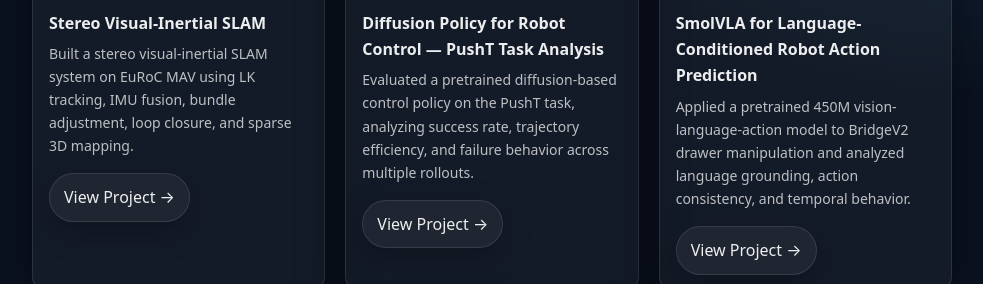
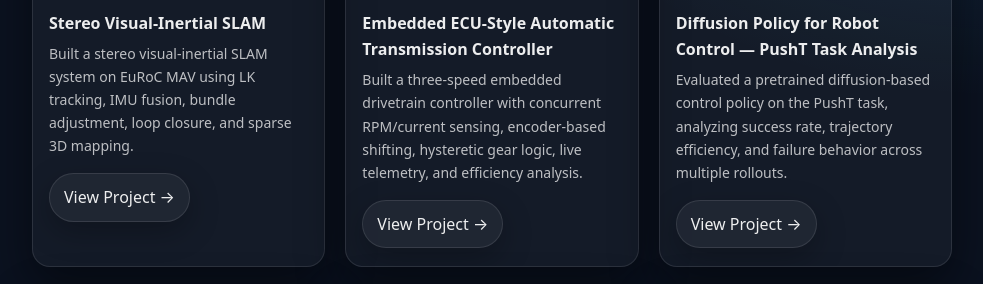
Before and after one commit to adityx23/adityapatil, a Jekyll site: the page built from projects.md, in a window 1280 px wide, cut to the strip 350-634 px from the top of the page. Shown: the whole strip, without its empty margins (148-1131 px from the left). Built offline with Jekyll 4.4.1, drawn with Linux system fonts in a browser that asks for light colours.

Commit message:
Add ECU transmission project

```diff
--- a/assets/css/custom.css
+++ b/assets/css/custom.css
@@ -218,6 +218,17 @@
   border: 1px solid var(--border);
 }
 
+.project-video{
+  display: block;
+  width: 100%;
+  max-width: 760px;
+  margin: 16px auto;
+  border: 1px solid var(--border);
+  border-radius: 14px;
+  background: #000;
+  box-shadow: var(--shadow);
+}
+
 /* ============================= */
 /* Projects Landing Page Cards */
 /* ============================= */
--- a/projects.md
+++ b/projects.md
@@ -17,6 +17,17 @@
         Built a stereo visual-inertial SLAM system on EuRoC MAV using LK tracking, IMU fusion, bundle adjustment, loop closure, and sparse 3D mapping.
       </div>
       <a class="btn" href="{{ site.baseurl }}/projects/lk-stereo-visual-slam">View Project →</a>
+    </div>
+  </div>
+
+  <div class="project-card">
+    <img src="{{ site.baseurl }}/assets/ecu/efficiency-comparison.png" alt="ECU drivetrain motor performance and efficiency plots">
+    <div class="project-card-body">
+      <div class="project-card-title">Embedded ECU-Style Automatic Transmission Controller</div>
+      <div class="project-card-desc">
+        Built a three-speed embedded drivetrain controller with concurrent RPM/current sensing, encoder-based shifting, hysteretic gear logic, live telemetry, and efficiency analysis.
+      </div>
+      <a class="btn" href="{{ site.baseurl }}/projects/ecu-automatic-transmission-controller">View Project →</a>
     </div>
   </div>
 
```
Also changed, not shown: index.md (+3 -0 lines), projects/ecu-automatic-transmission-controller.md (added, +140 -0 lines), assets/ecu/efficiency-comparison.png (added), 1 other file.
